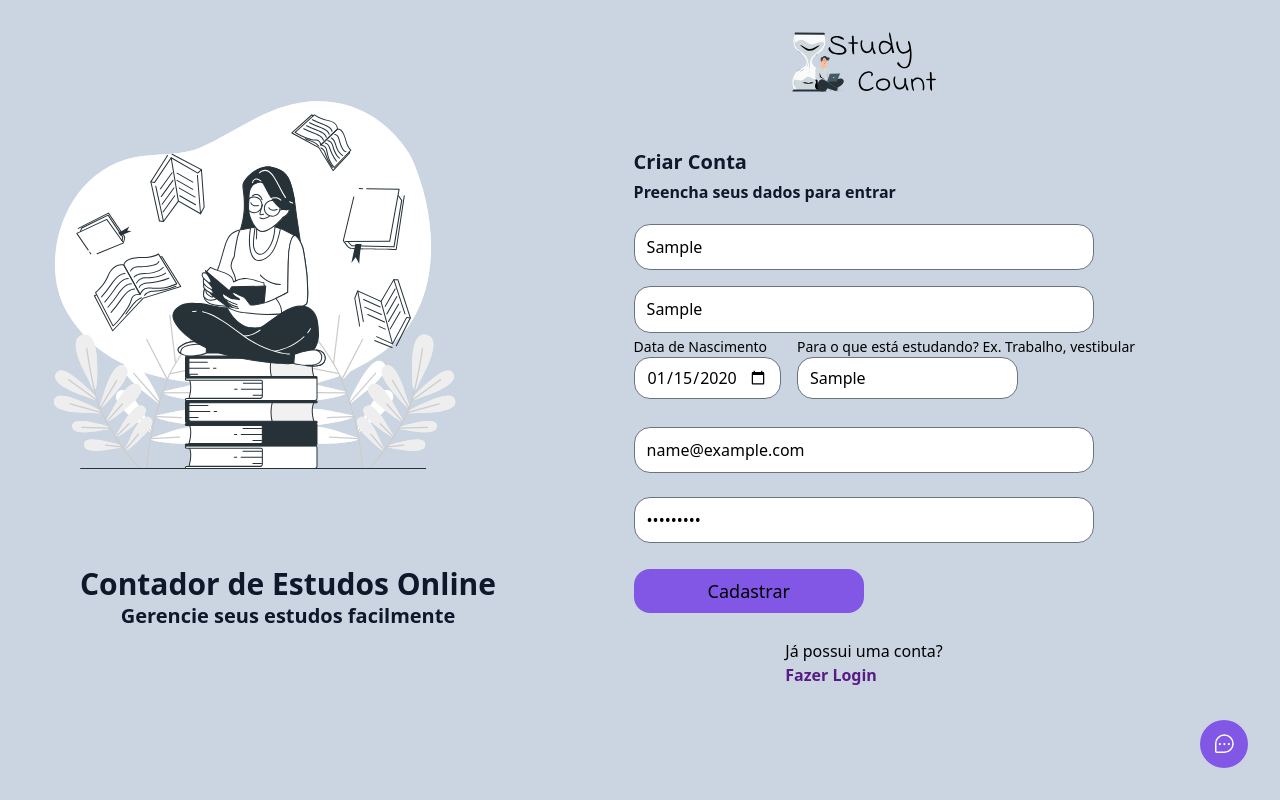
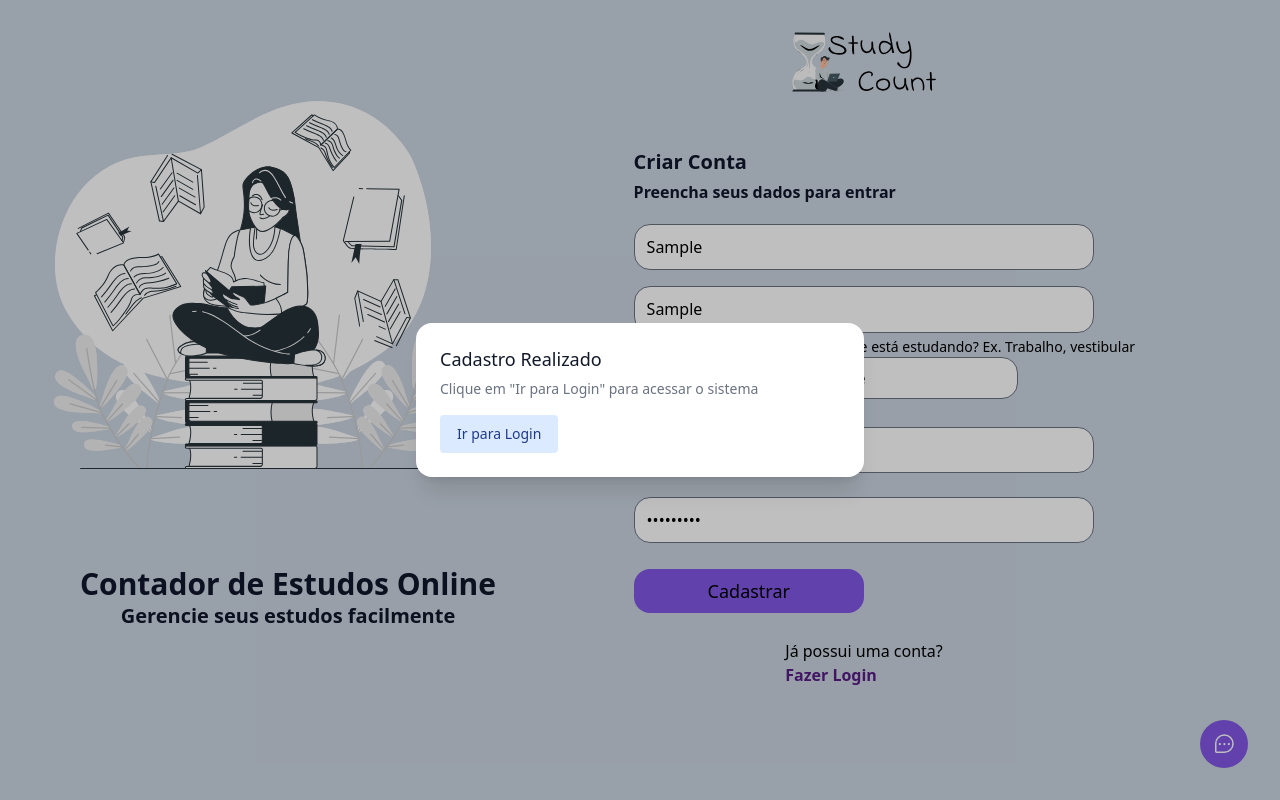
Before and after one commit to Vialc/nlw-return-rocketseat, a React (Vite) app: page /cadastrar in a window 1280 px wide. Both pictures are taken after typing "Sample", "Sample", "2020-01-15", "Sample", "name@example.com", "Sample123" into the empty fields and a click on the button "Cadastrar". Built offline with nearby package versions, Linux system fonts and the light colour scheme; no server answers.

Commit message:
login, register messages

```diff
--- /dev/null
+++ b/src/components/SuccessModal.tsx
@@ -0,0 +1,76 @@
+import { Dialog, Transition } from '@headlessui/react'
+import { Fragment, useState } from 'react'
+import { useNavigate } from 'react-router-dom'
+
+
+export function SuccessModal() {
+  const [isOpen, setIsOpen] = useState(true)
+  const navigate = useNavigate()
+
+  function closeModal() {
+    setIsOpen(false)
+    navigate('/login')
+  }
+
+  function openModal() {
+    setIsOpen(true)
+  }
+
+  return (
+    <>
+      <Transition appear show={isOpen} as={Fragment}>
+        <Dialog as="div" className="relative z-10" onClose={() => {}}>
+          <Transition.Child
+            as={Fragment}
+            enter="ease-out duration-300"
+            enterFrom="opacity-0"
+            enterTo="opacity-100"
+            leave="ease-in duration-200"
+            leaveFrom="opacity-100"
+            leaveTo="opacity-0"
+          >
+            <div className="fixed inset-0 bg-black bg-opacity-25" />
+          </Transition.Child>
+
+          <div className="fixed inset-0 overflow-y-auto">
+            <div className="flex min-h-full items-center justify-center p-4 text-center">
+              <Transition.Child
+                as={Fragment}
+                enter="ease-out duration-300"
+                enterFrom="opacity-0 scale-95"
+                enterTo="opacity-100 scale-100"
+                leave="ease-in duration-200"
+                leaveFrom="opacity-100 scale-100"
+                leaveTo="opacity-0 scale-95"
+              >
+                <Dialog.Panel className="w-full max-w-md transform overflow-hidden rounded-2xl bg-white p-6 text-left align-middle shadow-xl transition-all">
+                  <Dialog.Title
+                    as="h3"
+                    className="text-lg font-medium leading-6 text-gray-900"
+                  >
+                    Cadastro Realizado
+                  </Dialog.Title>
+                  <div className="mt-2">
+                    <p className="text-sm text-gray-500">
+                      Clique em "Ir para Login" para acessar o sistema
+                    </p>
+                  </div>
+
+                  <div className="mt-4">
+                    <button
+                      type="button"
+                      className="inline-flex justify-center rounded-md border border-transparent bg-blue-100 px-4 py-2 text-sm font-medium text-blue-900 hover:bg-blue-200 focus:outline-none focus-visible:ring-2 focus-visible:ring-blue-500 focus-visible:ring-offset-2"
+                      onClick={closeModal}
+                    >
+                      Ir para Login
+                    </button>
+                  </div>
+                </Dialog.Panel>
+              </Transition.Child>
+            </div>
+          </div>
+        </Dialog>
+      </Transition>
+    </>
+  )
+}
--- a/src/pages/Login/index.tsx
+++ b/src/pages/Login/index.tsx
@@ -5,16 +5,19 @@
 
 import Logo from '../../assets/logo.svg'
 import Banner from '../../assets/login_banner.svg'
+import { Loading } from "../../components/Loading";
 
 export function Login() {
   const [email, setEmail] = useState('')
   const [password, setPassword] = useState('')
+  const [loginRequesting, setLoginSignupRequesting] = useState(false);
 
   const auth = useContext(AuthContext);
   const navigate = useNavigate()
 
   async function handleSubmitLogin(e: FormEvent) {
     e.preventDefault();
+    setLoginSignupRequesting(true);
 
     const isLogged = await auth.login(email, password);
     if (isLogged) {
@@ -43,7 +46,9 @@
             <p className="text-slate-900 font-bold w-full text-xl mb-[5vh]">Preencha seus dados para entrar</p>
             <input className="rounded-2xl mb-6 text-black" type="email" required onChange={e => setEmail(e.target.value)} placeholder="E-mail" />
             <input className="rounded-2xl mb-6 text-black" type="password" required onChange={e => setPassword(e.target.value)} placeholder="Senha" />
-            <button className="rounded-2xl mb-6 bg-brand-500 p-2 text-lg w-1/2 self-center text-black" type="submit">Entrar</button>
+            <button className="rounded-2xl mb-6 bg-brand-500 p-2 text-lg w-1/2 self-center text-black" type="submit">
+              {loginRequesting ? <Loading /> : <>Entrar</>}
+              </button>
           </form>
           <div className="pl-4 w-full">
             <h3 className="flex flex-wrap text-black w-full">Ainda não tem uma conta? </h3>
--- a/src/pages/Register/index.tsx
+++ b/src/pages/Register/index.tsx
@@ -3,6 +3,8 @@
 
 import Logo from '../../assets/logo.svg'
 import Banner from '../../assets/login_banner.svg'
+import { Loading } from "../../components/Loading";
+import { SuccessModal } from "../../components/SuccessModal";
 
 export function Register() {
   const [first_name, setFirst_name] = useState('');
@@ -13,11 +15,13 @@
   const [email, setEmail] = useState('');
   const [password, setPassword] = useState('');
   const [user_type, setUser_type] = useState('student');
-  const [studentId, setStudentId] = useState('');
+  const [SignupRequesting, setSignupRequesting] = useState(false);
+  const [requestSuccess, setRequestSuccess] = useState(false)
 
 
   async function HandleSignup(e: FormEvent) {
     e.preventDefault()
+    setSignupRequesting(true)
 
     api.post('/users', {
       "first_name": first_name,
@@ -33,7 +37,8 @@
       }
     })
 
-    console.log('success')
+    setSignupRequesting(false)
+    setRequestSuccess(true)
   }
 
 
@@ -63,12 +68,15 @@
             </div>
             <input className="rounded-2xl w-full mb-6 text-black" type="email" onChange={e => setEmail(e.target.value)} placeholder="E-mail" />
             <input className="rounded-2xl w-full mb-6 text-black" type="password" onChange={e => setPassword(e.target.value)} placeholder="Senha" />
-            <button className="rounded-2xl mb-6 bg-brand-500 p-2 text-lg w-1/2 self-center text-black" onClick={HandleSignup} type="submit">Cadastrar</button>
+            <button className="rounded-2xl mb-6 bg-brand-500 p-2 text-lg w-1/2 self-center text-black" onClick={HandleSignup} type="submit">
+              { SignupRequesting ? <Loading /> : <p>Cadastrar</p>}
+              </button>
           </form>
           <div>
             <h3 className="flex flex-wrap text-black w-full">Já possui uma conta? </h3>
             <a className="w-auto font-semibold text-purple-900" href="/login">Fazer Login</a>
           </div>
+          {requestSuccess ? <SuccessModal /> : <></>}
         </div>
       </div>
     </div>
```
